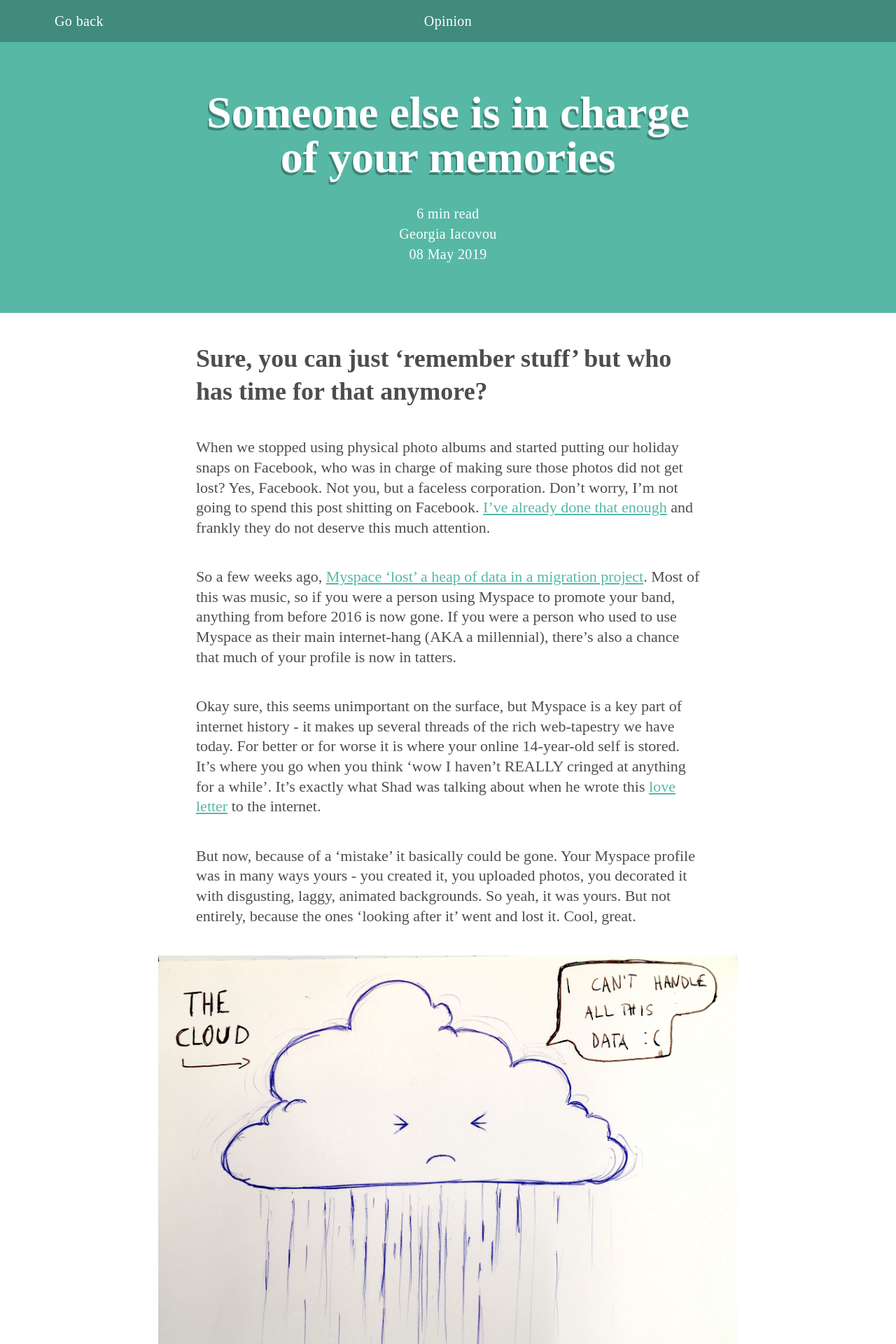
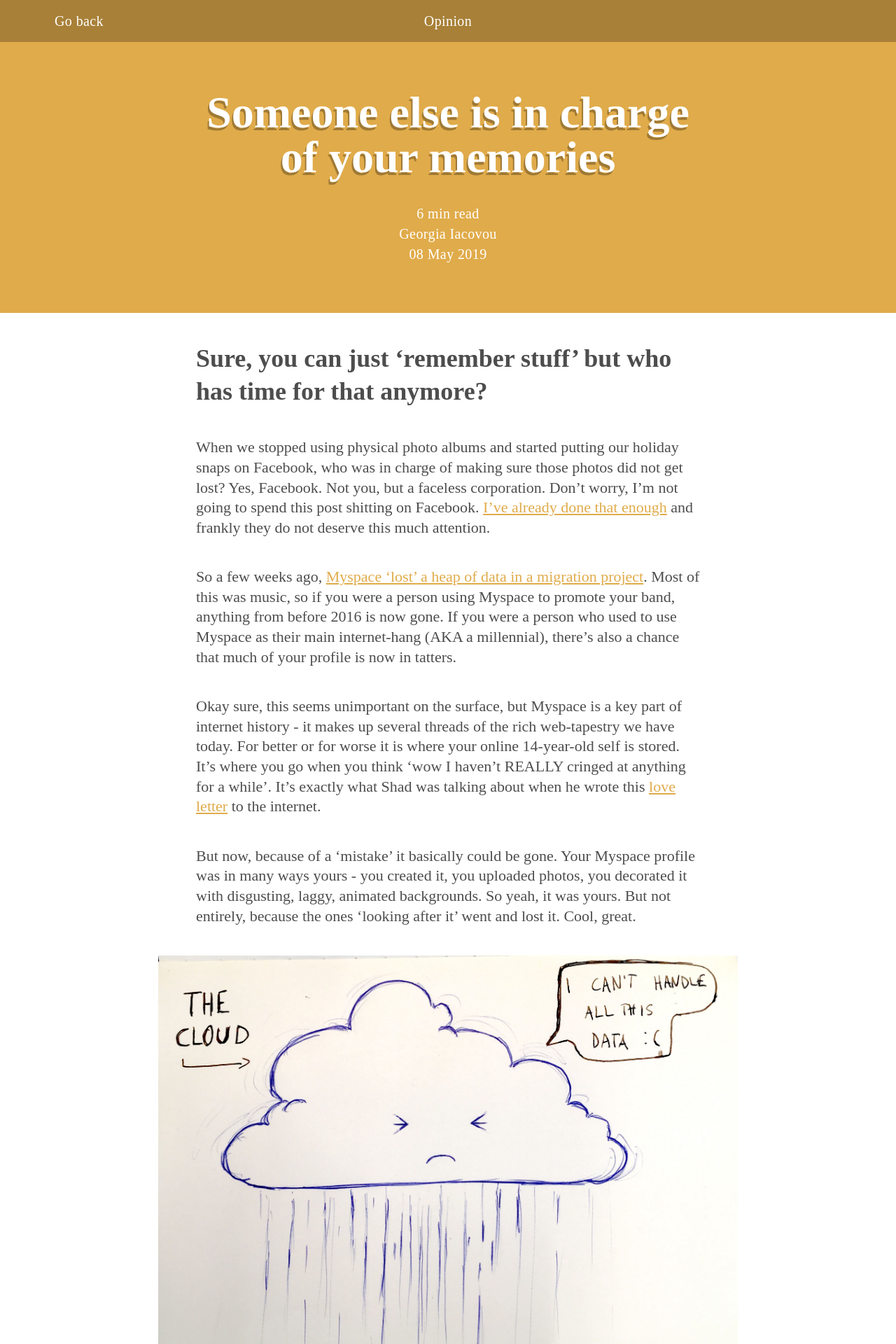
Before and after one commit to metomic/blog, a Jekyll site: the page built from _posts/2019-05-08-someone-else-is-in-charge-of-your-memories.md, in a window 1280 px wide. Shown: the top 1920 px of the page at 70% size. Built offline with Jekyll 4.4.1, drawn with Linux system fonts in a browser that asks for light colours; some web fonts are replaced; comment, search, counter and statistics services are not loaded.

Commit message:
i see skyies of #57B8A6

```diff
--- a/_config.yml
+++ b/_config.yml
@@ -34,9 +34,9 @@ category_colors:
   Longform: '#2ECA88'
   Weekly Roundup: '#D98759'
   Explainer: '#466993'
-  Opinion: '#57B8A6'
+  Opinion: '#E0AB4A'
   Company: '#58466D'
-  Guests: '#E0AB4A'
+  Guests: '#57B8A6'
   Product: '#EB4967'
 
 category_descriptions:
```
